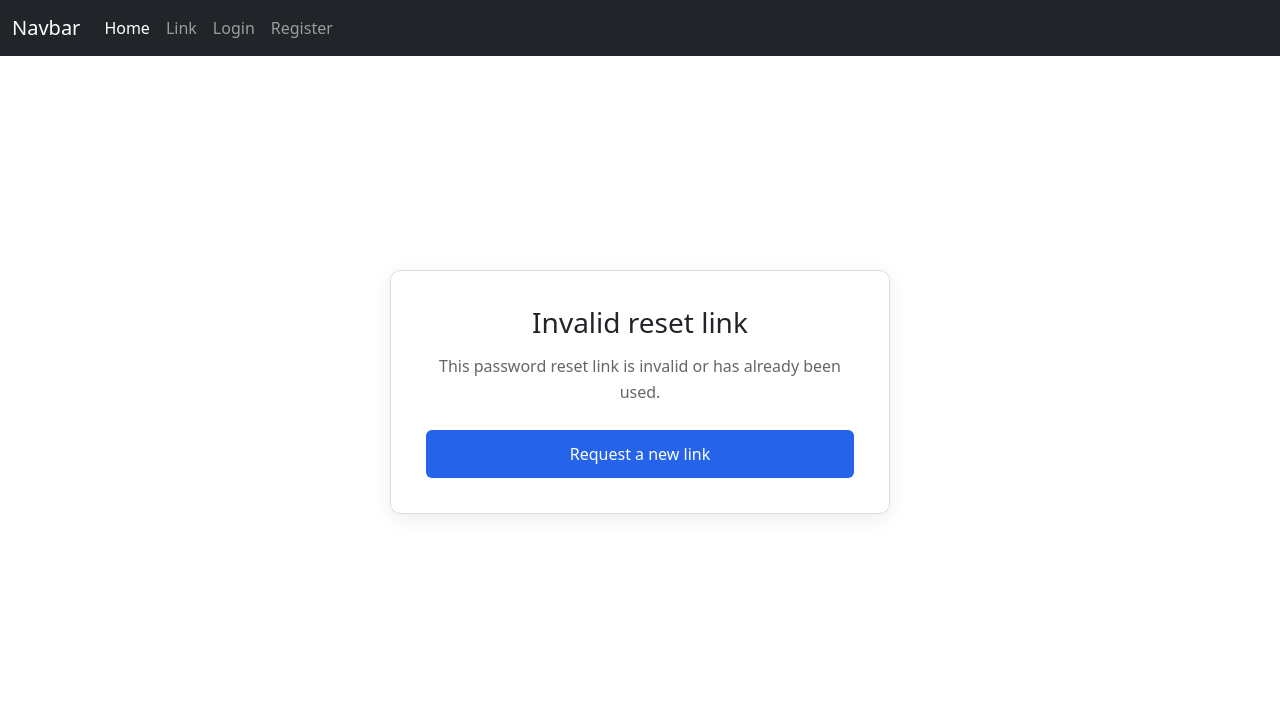
After one commit to MiranTaslidza/user_profile, a Django app: page /reset/1/1/ in a window 1280 px wide. The commit adds this page. Shown: the top 711 px of the page. Run offline with Django 5.2, Linux system fonts and the light colour scheme.

Commit message:
forgot password

```diff
--- /dev/null
+++ b/user_profile/static/css/password_reset_confirm.css
@@ -0,0 +1,84 @@
+.auth-container {
+    min-height: 80vh;
+    display: flex;
+    justify-content: center;
+    align-items: center;
+    padding: 20px;
+}
+
+.auth-card {
+    width: 100%;
+    max-width: 500px;
+    padding: 35px;
+    background: #ffffff;
+    border: 1px solid #dddddd;
+    border-radius: 10px;
+    box-shadow: 0 5px 20px rgba(0, 0, 0, 0.08);
+}
+
+.auth-card h1 {
+    margin-bottom: 15px;
+    text-align: center;
+    font-size: 28px;
+}
+
+.auth-card p {
+    margin-bottom: 25px;
+    text-align: center;
+    color: #666666;
+    line-height: 1.6;
+}
+
+.form-group {
+    margin-bottom: 20px;
+}
+
+.form-group label {
+    display: block;
+    margin-bottom: 8px;
+    font-weight: 600;
+}
+
+.form-group input {
+    width: 100%;
+    padding: 12px;
+    border: 1px solid #cccccc;
+    border-radius: 6px;
+    box-sizing: border-box;
+    font-size: 16px;
+}
+
+.auth-button {
+    display: block;
+    width: 100%;
+    padding: 12px;
+    border: none;
+    border-radius: 6px;
+    background: #2563eb;
+    color: #ffffff;
+    text-align: center;
+    text-decoration: none;
+    font-size: 16px;
+    cursor: pointer;
+    box-sizing: border-box;
+}
+
+.auth-button:hover {
+    background: #1d4ed8;
+}
+
+.help-text {
+    margin-top: 8px;
+    color: #666666;
+    font-size: 14px;
+}
+
+.help-text ul {
+    padding-left: 20px;
+}
+
+.error-message {
+    margin-top: 6px;
+    color: #dc2626;
+    font-size: 14px;
+}
--- /dev/null
+++ b/user_profile/templates/user_profile/password_reset_confirm.html
@@ -0,0 +1,91 @@
+{% extends "base.html" %}
+
+{% block title %}Create new password{% endblock %}
+{% load static %} <!-- uvoizim static fajle -->
+
+<!-- css stilizacija -->
+{% block styles %}
+<link rel="stylesheet" href="{% static 'css/password_reset_confirm.css' %}">
+{% endblock styles %}
+
+<!-- blok za JS static fajlova -->
+{% block scripts %}
+{% endblock scripts %}
+
+{% block content %}
+<div class="auth-container">
+    <div class="auth-card">
+
+        {% if validlink %}
+
+            <h1>Create a new password</h1>
+
+            <p>
+                Enter your new password twice to confirm it.
+            </p>
+
+            <form method="post">
+                {% csrf_token %}
+
+                {% if form.non_field_errors %}
+                    <div class="error-message">
+                        {{ form.non_field_errors }}
+                    </div>
+                {% endif %}
+
+                <div class="form-group">
+                    <label for="{{ form.new_password1.id_for_label }}">
+                        New password
+                    </label>
+
+                    {{ form.new_password1 }}
+
+                    {% if form.new_password1.help_text %}
+                        <div class="help-text">
+                            {{ form.new_password1.help_text|safe }}
+                        </div>
+                    {% endif %}
+
+                    {% for error in form.new_password1.errors %}
+                        <div class="error-message">
+                            {{ error }}
+                        </div>
+                    {% endfor %}
+                </div>
+
+                <div class="form-group">
+                    <label for="{{ form.new_password2.id_for_label }}">
+                        Confirm new password
+                    </label>
+
+                    {{ form.new_password2 }}
+
+                    {% for error in form.new_password2.errors %}
+                        <div class="error-message">
+                            {{ error }}
+                        </div>
+                    {% endfor %}
+                </div>
+
+                <button type="submit" class="auth-button">
+                    Change password
+                </button>
+            </form>
+
+        {% else %}
+
+            <h1>Invalid reset link</h1>
+
+            <p>
+                This password reset link is invalid or has already been used.
+            </p>
+
+            <a href="{% url 'password_reset' %}" class="auth-button">
+                Request a new link
+            </a>
+
+        {% endif %}
+
+    </div>
+</div>
+{% endblock %}
--- /dev/null
+++ b/user_profile/templates/user_profile/password_reset_subject.txt
@@ -0,0 +1 @@
+Reset your password
--- a/user_profile/urls.py
+++ b/user_profile/urls.py
@@ -1,14 +1,24 @@
 from django.urls import path
 from . import views
 from django.contrib.auth.views import LogoutView
+
+from django.contrib.auth import views as auth_views
 
 urlpatterns = [
     path('', views.all_user, name='all_user'),
     path('register/', views.RegisterView.as_view(), name='register'),
     path('login/', views.CustomLoginView.as_view(), name='login'),
     path('logout/', LogoutView.as_view(next_page='/'), name='logout'),
+
+    # verifikacija maila
     path("verify-email/<uidb64>/<token>/", views.verify_email, name="verify_email"),
     path("verification-email-sent/", views.verification_email_sent,name="verification_email_sent"),
     path("resend-verification-email/", views.ResendVerificationEmailView.as_view(), name="resend_verification_email"),
 
+    # # url za  zaboravljen password
+    path("password-reset/", auth_views.PasswordResetView.as_view(template_name="user_profile/password_reset_form.html", email_template_name="user_profile/password_reset_email.html", subject_template_name="user_profile/password_reset_subject.txt"), name="password_reset"),
+    path("password-reset/done/", auth_views.PasswordResetDoneView.as_view(template_name="user_profile/password_reset_done.html"), name="password_reset_done"),
+    path("reset/<uidb64>/<token>/", auth_views.PasswordResetConfirmView.as_view(template_name="user_profile/password_reset_confirm.html"), name="password_reset_confirm" ),
+    path("reset/complete/", auth_views.PasswordResetCompleteView.as_view(template_name="user_profile/password_reset_complete.html"), name="password_reset_complete"),
+
 ]
--- a/user_profile/views.py
+++ b/user_profile/views.py
@@ -131,3 +131,5 @@ class ResendVerificationEmailView(FormView):
         )
 
         return super().form_valid(form)
+
+# zaboravljen password
```
Also changed, not shown: user_profile/static/css/password_reset.css (added, +80 -0 lines), user_profile/static/css/password_reset_complite.css (added, +42 -0 lines), user_profile/static/css/password_reset_done.css (added, +42 -0 lines), user_profile/templates/user_profile/login.html (+28 -11 lines), user_profile/templates/user_profile/password_reset_complete.html (added, +33 -0 lines), user_profile/templates/user_profile/password_reset_done.html (added, +38 -0 lines), user_profile/templates/user_profile/password_reset_email.html (added, +14 -0 lines), user_profile/templates/user_profile/password_reset_form.html (added, +65 -0 lines).
